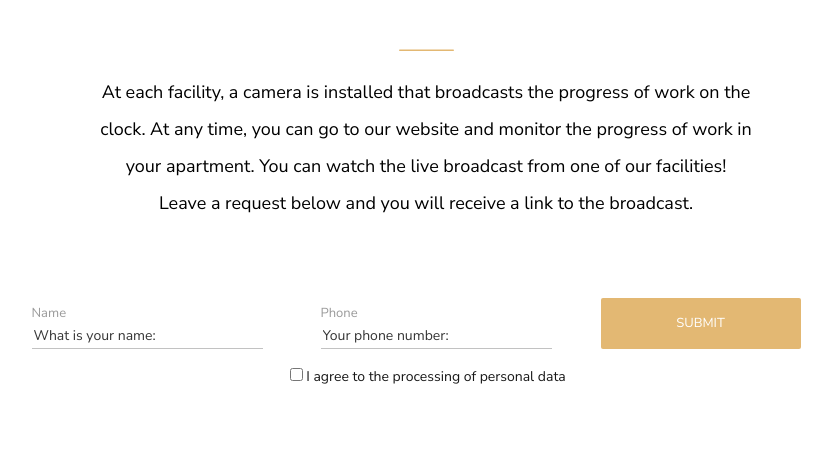
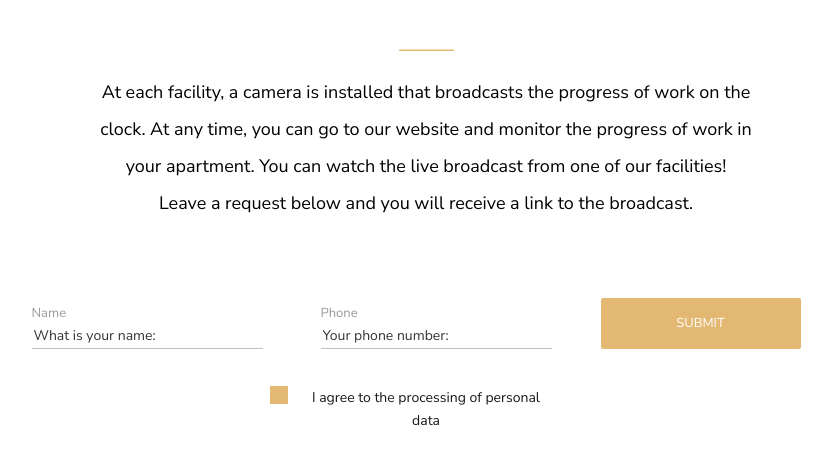
Before and after one commit to Eugene860/Skillfactory, a plain HTML site: page index.html in a window 1280 px wide. Shown: the part 2106-2570 px from the top of the page, without its empty margins (214-1046 px from the left). Drawn offline with Linux system fonts and the light colour scheme.

Commit message:
made checkbox

```diff
--- a/CSS/style.css
+++ b/CSS/style.css
@@ -399,6 +399,7 @@ h1 {
 .form-level1 {
     display: flex;
     align-items: flex-end;
+    margin-bottom: 37px;
 }
 #name {
     width: 231px;
@@ -469,10 +470,47 @@ h1 {
     line-height: 27px;
     text-align: center;
 }
-.form-label {
+.form-wrapper-checkbox {
+    position: relative;
+    width: 259px;
+    height: 17px;
+    margin: 0 auto;
+}
+.checkbox-input {
+    appearance: none;
+    position: absolute;
+}
+.form-wrapper-checkbox__label {
+    font-size: 14px;
+    line-height: 23px;
     font-family: 'Nunito Sans';
     font-style: normal;
-    font-size: 14px;
-    line-height: 23px;
     color: #181818;
 }
+.form-wrapper-checkbox__label::before {
+    content: '';
+    display: block;
+    width: 18px;
+    height: 18px;
+    background-color: #E3B873;
+    position: absolute;
+    top: 0px;
+    left: -27px;
+    z-index: 1;
+}
+.form-wrapper-checkbox__label::after {
+    content: '';
+    display: block;
+    position: absolute;
+    color: black;
+    background: url("../Images/Done.png");
+    width: 8.31px;
+    height: 5.71px;
+    top: 5px;
+    left: -22px;
+    z-index: 2;
+    opacity: 0;
+}
+.checkbox-input:checked + .form-wrapper-checkbox__label::after {
+    opacity: 1;
+}
--- a/index.html
+++ b/index.html
@@ -123,9 +123,10 @@
                                 <div class="form-level1__phone"><input type="tel" name="phone" id="phone" value="Your phone number:"></div>
                                 <button type="submit" name="submit" id="submit" value="submit">SUBMIT</button>
                             </div>
-                             <p><label class="form-label">
-                             <input type="checkbox" name="checkbox" id="checkbox">I agree to the processing of personal data
-                             </label></p>
+                            <div class="form-wrapper-checkbox">
+                             <input type="checkbox" name="checkbox" id="checkbox" class="checkbox-input">
+                             <label for="checkbox" class="form-wrapper-checkbox__label">I agree to the processing of personal data</label>
+                            </div>
                          </form>
                      </div>
                 </div>
```
Also changed, not shown: Images/Done.png (added).
